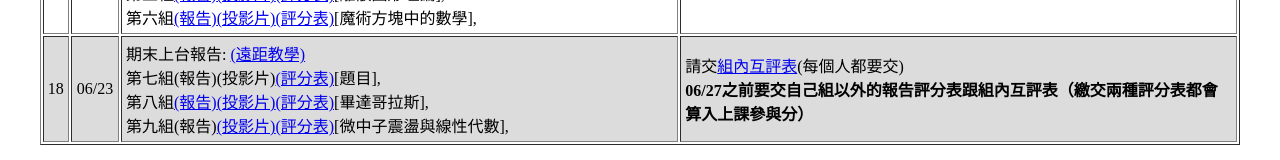
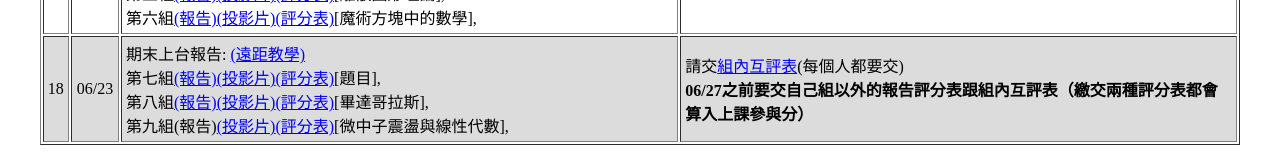
Before and after one commit to jeanyeh/jeanyeh.github.io, a plain HTML site: page MathematicalThinking/109-2/index.html in a window 1280 px wide. Shown: the part 1600-1760 px from the top of the page. Drawn offline with Linux system fonts and the light colour scheme.

Commit message:
Update index.html

```diff
--- a/MathematicalThinking/109-2/index.html
+++ b/MathematicalThinking/109-2/index.html
@@ -226,7 +226,7 @@
 <td>17</td>
 <td>06/16</td>
 <td align="left">期末上台報告: <a href="https://meet.google.com/yja-tnst-zdu">(遠距教學)</a><br>
- 第四組<a href="final_4_report.pdf">(報告)</a><a href="final_4_slides.pdf">(投影片)</a><a href="https://forms.gle/GGT6egz9BxBhuaHs8">(評分表)</a>[超越數],<br>
+ 第四組<a href="final_4_report.pdf">(報告)</a><a href="final_4_slides-1.pdf">(投影片)</a><a href="https://forms.gle/GGT6egz9BxBhuaHs8">(評分表)</a>[超越數],<br>
  第五組<a href="final_5_report-1.pdf">(報告)</a><a href="final_5_slides.pdf">(投影片)</a></a><a href="https://forms.gle/ugC7JJoUrPSVXCfP8">(評分表)</a>[離散圖形理論],<br>
  第六組<a href="final_6_report.pdf">(報告)</a><a href="final_6_slides.pdf">(投影片)</a></a><a href="https://forms.gle/z1HXka8ENq4Umgry6">(評分表)</a>[魔術方塊中的數學],</td>
 <td align="left">  </td>
@@ -238,7 +238,7 @@
 <td>18</td>
 <td>06/23</td>
 <td align="left">期末上台報告: <a href="https://meet.google.com/yja-tnst-zdu">(遠距教學)</a><br>
- 第七組<!a href="final_7_report.pdf">(報告)</a><!a href="final_7_slides.pdf">(投影片)</a><a href="https://forms.gle/KTrMbcwCag4jiTCr6">(評分表)</a>[題目],<br>
+ 第七組<a href="final_7_report.pdf">(報告)</a><a href="final_7_slides.pdf">(投影片)</a><a href="https://forms.gle/KTrMbcwCag4jiTCr6">(評分表)</a>[題目],<br>
  第八組<a href="final_8_report-1.pdf">(報告)</a><a href="final_8_slides-1.pdf">(投影片)</a></a><a href="https://forms.gle/fS6NNXEyEcGyJSyc8">(評分表)</a>[畢達哥拉斯],<br>
  第九組<!a href="final_9_report.pdf">(報告)</a><a href="final_9_slides.pdf">(投影片)</a></a><a href="https://forms.gle/JSGxip8vssun41SA7">(評分表)</a>[微中子震盪與線性代數],</td>
 <td align="left">請交<a href="https://docs.google.com/document/d/1jzQ38tVpdQnpfmzWiwHs-0fF-a6XkPM9WRpDO2BVSGA/edit?usp=sharing">組內互評表</a>(每個人都要交)<br>
```
